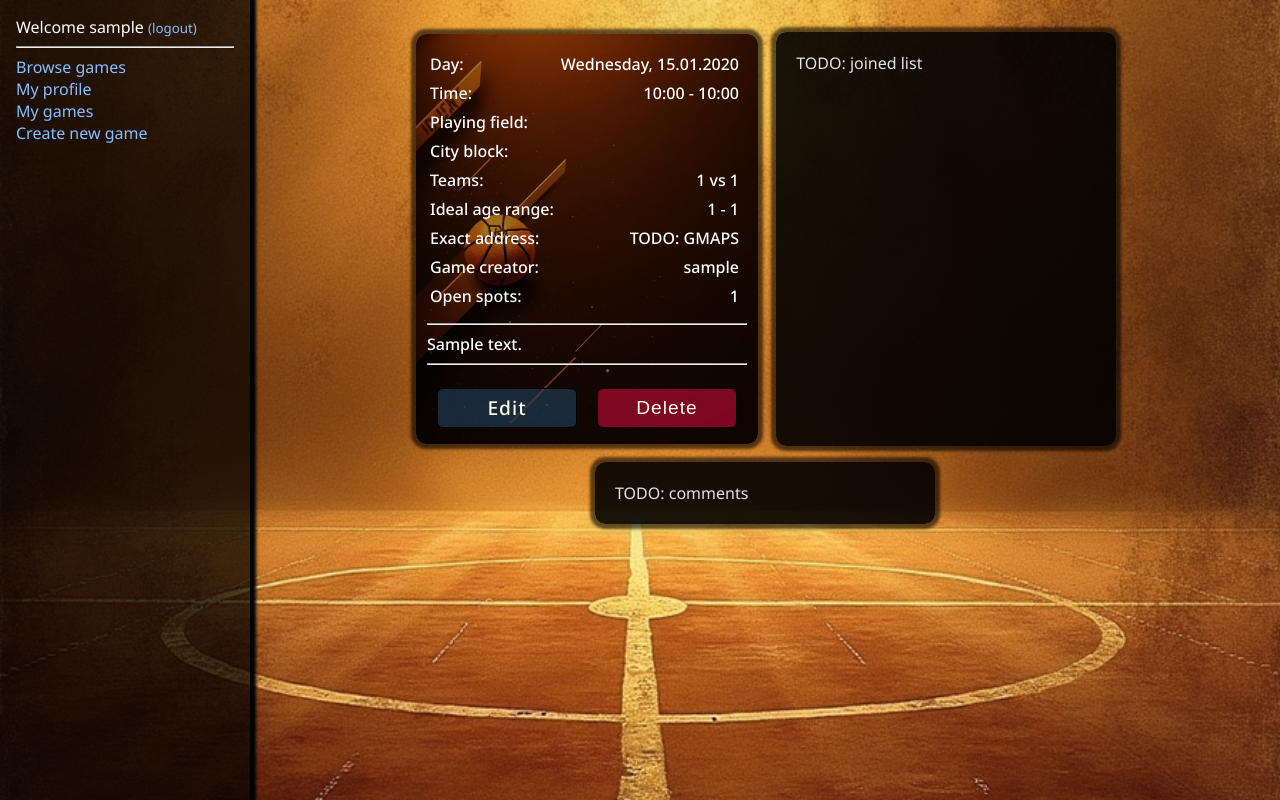
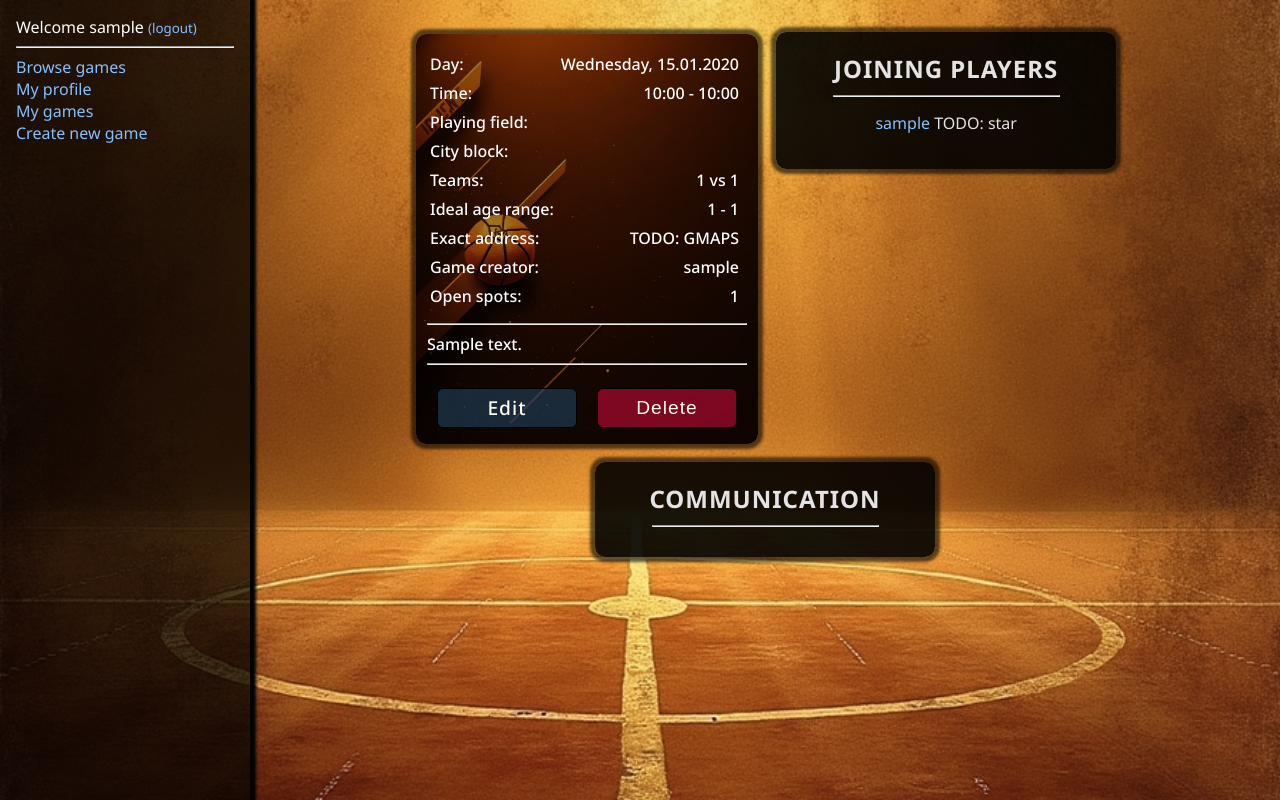
Before and after one commit to CorDamir/zagreballer, a Django app: page /game-info/1 in a window 1280 px wide. Run offline with Django 4.2, Linux system fonts and the light colour scheme; the visitor is signed in with stand-in values (Sample User, id 1); data comes from the database, SQL or seed files in the repository; tables that the repository leaves empty hold one stand-in row (values such as "Sample post"); data that the repository does not hold is empty.

Commit message:
commit before adding comment model

```diff
--- a/games_display/templates/game-info.html
+++ b/games_display/templates/game-info.html
@@ -98,8 +98,27 @@
 </div>
 
 {% if request.user in players or request.user.id == game.creator.id %}
-    <div class="detail-card">TODO: joined list</div>
-    <div class="detail-card">TODO: comments</div>
+    <div class="detail-card">
+        <h2>JOINING PLAYERS</h2>
+        <hr>
+        {% for player in players %}
+            <div class="joining-player">
+                <a href="{% url 'profile' player.username %}">{{ player.username }}</a>
+                <div>TODO: star</div>
+            </div>
+        {% endfor %}
+    </div>
+
+
+    <div class="detail-card">
+        <h2>COMMUNICATION</h2>
+        <hr>
+        {% for c in comments %}
+            <div class="comment-container">
+                TODO: COMMENT DISPLAY
+            </div>
+        {% endfor %}
+    </div>
 {% endif %}
 
 {% endblock %}
--- a/static/assets/css/style.css
+++ b/static/assets/css/style.css
@@ -41,6 +41,7 @@ body {
     background-size: cover;
     background-attachment: fixed;
 }
+
 /* MODAL */
 
 #modal-container{
@@ -139,6 +140,7 @@ body {
     transition: all 0.7s ease-out;
 }
 
+.joining-player a,
 #menu-options a {
     all: unset;
     cursor: pointer;
@@ -146,6 +148,7 @@ body {
     color: var(--accent-shine);
 }
 
+.joining-player a:hover,
 #menu-options a:hover {
     text-decoration: underline;
 }
@@ -209,6 +212,7 @@ body {
     background-position: center bottom;
     font-weight: 500;
 }
+
 #info-card:hover {
     transform: none;
     filter: none;
@@ -223,6 +227,8 @@ body {
     box-shadow: 0 0 3px 5px rgba(0, 0, 0, 0.6);
     padding: 20px;
     margin: 8px;
+    height: fit-content;
+    text-align: center;
 }
 
 .detail-card hr {
@@ -230,14 +236,17 @@ body {
     width: 75%;
 }
 
-.detail-card table {
-    width: 100%;
+.detail-card h2 {
+    margin: 0;
+    letter-spacing: 1px;
 }
 
-.detail-card tr {
-    margin: 4px 0;
-    display: flex;
-    justify-content: space-between;
+.joining-player {
+    margin: 15px 0;
+}
+
+.joining-player > div {
+    display: inline-block;
 }
 
 #control-buttons {
--- a/zagreballer/settings.py
+++ b/zagreballer/settings.py
@@ -29,7 +29,7 @@ STATIC_ROOT = os.path.join(BASE_DIR, 'staticfiles')
 SECRET_KEY = os.environ.get("SECRET_KEY")
 
 # SECURITY WARNING: don't run with debug turned on in production!
-DEBUG = False
+DEBUG = True
 ALLOWED_HOSTS = ["127.0.0.1", ".herokuapp.com"]
 
 CSRF_TRUSTED_ORIGINS = [
```
